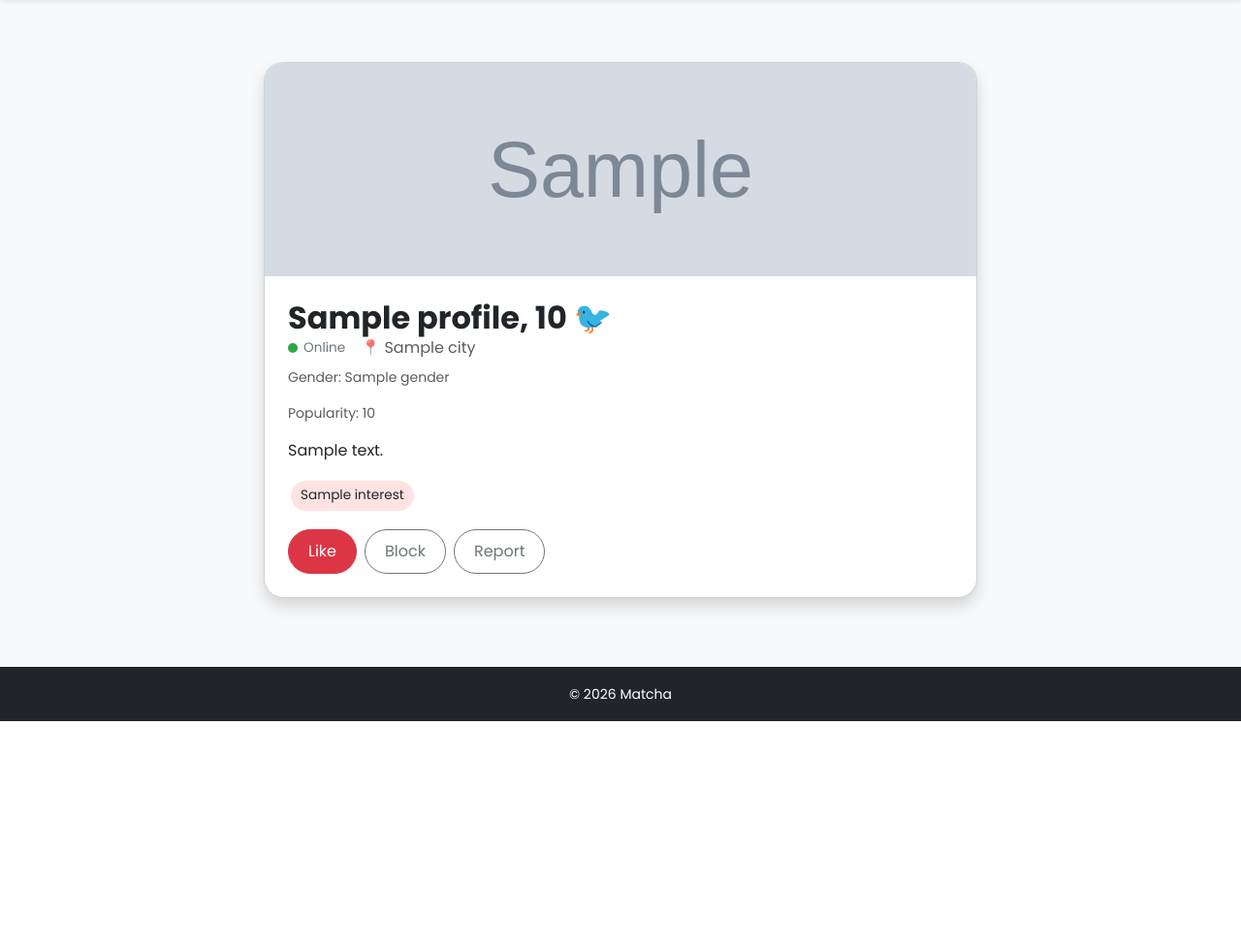
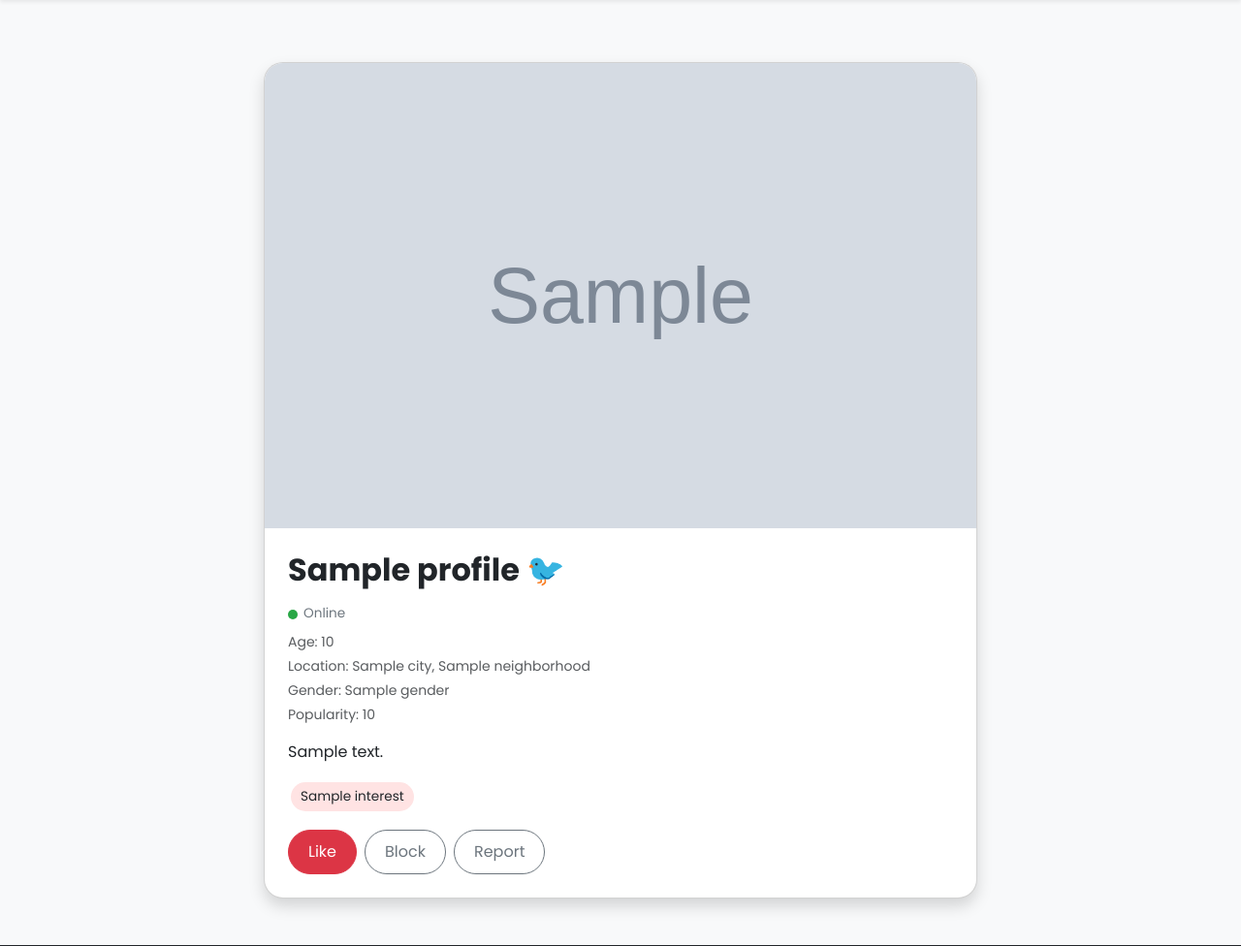
Before and after one commit to elcolin/matcha, a Flask app: template app/templates/profile.html in a window 1280 px wide. Shown: the part 56-1032 px from the top of the page at 97% size. Before the commit the page ends 800 px from the top, so only its background shows below. Run offline with Flask 3, Linux system fonts and the light colour scheme; the template is opened without the code that fills it: most values are stand-ins (such as "Sample title", 1, 10 or a date in 2020); grey boxes marked "Sample" are stand-in pictures.

Commit message:
multiple images view on  profile page

```diff
--- a/app/static/css/style.css
+++ b/app/static/css/style.css
@@ -47,10 +47,16 @@ body {
     overflow: hidden;
 }
 
-.profile-img {
+.profile-card .profile-img {
     width: 100%;
-    height: 350px;
+    height: 480px;
     object-fit: cover;
+}
+
+@media (max-width: 576px) {
+    .profile-card .profile-img {
+        height: 360px;
+    }
 }
 
 .tag {
--- a/app/templates/profile.html
+++ b/app/templates/profile.html
@@ -6,14 +6,55 @@
         <div class="row justify-content-center">
             <div class="col-md-8">
                 <div class="card profile-card shadow">
-                    <!-- IMAGE -->
-                    <img src="{{ profile.image }}"
-                         class="profile-img"
-                         alt="{{ profile.name }} profile picture">
+                    <!-- PHOTOS -->
+                    {% set photos = profile.photos or [] %}
+                    {% if photos %}
+                        <div id="profileCarousel" class="carousel slide" data-bs-ride="false">
+                            <div class="carousel-inner">
+                                {% for photo in photos %}
+                                    <div class="carousel-item {% if loop.first %}active{% endif %}">
+                                        <img src="{{ photo.url }}"
+                                             class="d-block w-100 profile-img"
+                                             alt="{{ profile.name }} photo {{ loop.index }}">
+                                    </div>
+                                {% endfor %}
+                            </div>
+                            {% if photos | length > 1 %}
+                                <button class="carousel-control-prev" type="button"
+                                        data-bs-target="#profileCarousel" data-bs-slide="prev"
+                                        aria-label="Previous photo">
+                                    <span class="carousel-control-prev-icon" aria-hidden="true"></span>
+                                </button>
+                                <button class="carousel-control-next" type="button"
+                                        data-bs-target="#profileCarousel" data-bs-slide="next"
+                                        aria-label="Next photo">
+                                    <span class="carousel-control-next-icon" aria-hidden="true"></span>
+                                </button>
+                            {% endif %}
+                        </div>
+                        {% if photos | length > 1 %}
+                            <div class="d-flex flex-wrap gap-2 p-2" aria-label="Profile photos">
+                                {% for photo in photos %}
+                                    <button type="button" class="btn p-0 border-0"
+                                            data-bs-target="#profileCarousel"
+                                            data-bs-slide-to="{{ loop.index0 }}"
+                                            aria-label="Show photo {{ loop.index }}">
+                                        <img src="{{ photo.url }}" class="rounded"
+                                             style="width:64px; height:64px; object-fit:cover;"
+                                             alt="">
+                                    </button>
+                                {% endfor %}
+                            </div>
+                        {% endif %}
+                    {% else %}
+                        <img src="{{ profile.image }}"
+                             class="profile-img"
+                             alt="{{ profile.name }} profile picture">
+                    {% endif %}
                     <!-- BODY -->
                     <div class="card-body p-4">
-                        <!-- NAME + AGE -->
-                        <h2 class="fw-bold mb-0">{{ profile.name }}{% if profile.age %}, {{ profile.age }}{% endif %} 🐦</h2>
+                        <!-- NAME -->
+                        <h2 class="fw-bold mb-3">{{ profile.name }} 🐦</h2>
                         {% if not profile.is_self %}
                             {% if profile.connected %}
                                 <span class="badge bg-danger my-2">💖 Matched</span>
@@ -34,14 +75,21 @@
                                     Offline
                                 {% endif %}
                             </p>
-                            {% if profile.city %}
-                                <p class="text-muted mb-0">📍 {{ profile.city }}</p>
+                        </div>
+                        <div class="d-flex flex-column align-items-start gap-1 mb-3">
+                            {% if profile.age %}
+                                <p class="text-muted small mb-0">Age: {{ profile.age }}</p>
                             {% endif %}
+                            {% if profile.city or profile.neighborhood %}
+                                <p class="text-muted small mb-0">
+                                    Location: {{ [profile.city, profile.neighborhood] | select | join(', ') }}
+                                </p>
+                            {% endif %}
+                            {% if profile.gender %}
+                                <p class="text-muted small mb-0">Gender: {{ profile.gender | capitalize }}</p>
+                            {% endif %}
+                            <p class="text-muted small popularity-score mb-0">Popularity: {{ profile.popularity_score }}</p>
                         </div>
-                        {% if profile.gender %}
-                            <p class="text-muted small">Gender: {{ profile.gender | capitalize }}</p>
-                        {% endif %}
-                        <p class="text-muted small popularity-score">Popularity: {{ profile.popularity_score }}</p>
                         <!-- BIO -->
                         <p>{{ profile.bio }}</p>
                         <!-- TAGS -->
```
Also changed, not shown: tests/test_profile_payload.py (+22 -0 lines).
